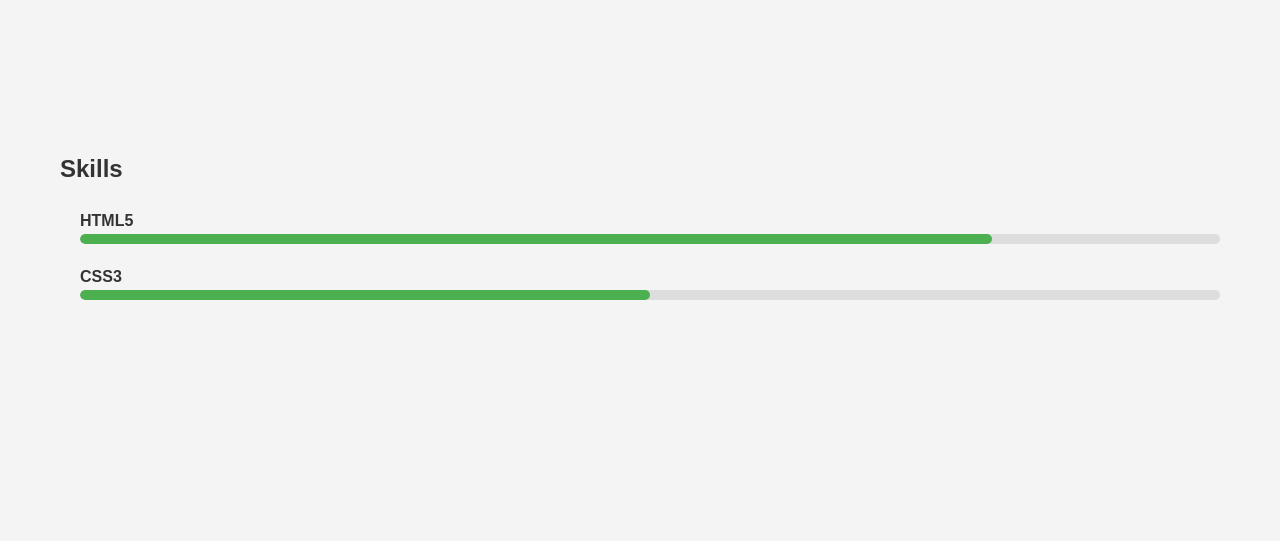
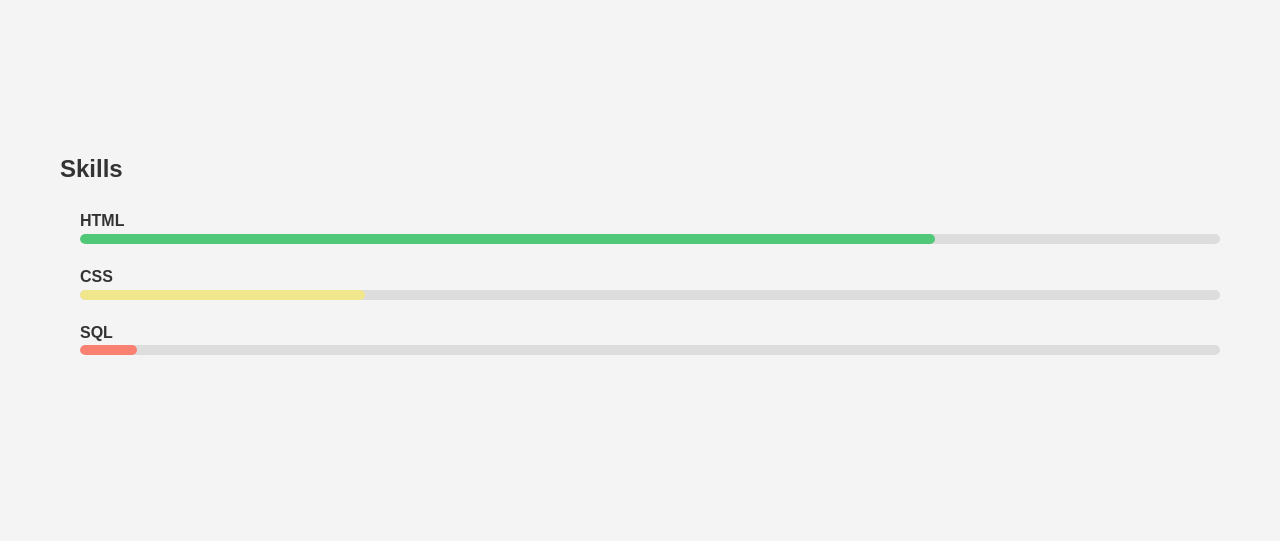
Before and after one commit to sleepypillowz/personal-web, a PHP site: page / in a window 1280 px wide. Shown: the part 2640-3181 px from the top of the page. Run offline with PHP 8.4, Linux system fonts and the light colour scheme.

Commit message:
added colors to skills

```diff
--- a/index.html
+++ b/index.html
@@ -20,6 +20,7 @@
           <li><a class="nav-link" href="#skills">Skills</a></li>
           <li><a class="nav-link" href="#portfolio">Portfolio</a></li>
           <li><a class="nav-link" href="#education">Education</a></li>
+          <li><a class="nav-link" href="#certificates">Certificates</a></li>
           <li><a class="nav-link" href="#contact">Contact</a></li>
         </ul>
       </nav>
@@ -82,19 +83,26 @@
       <h2>Skills</h2>
       <ul class="skills-list">
         <li class="skill-item">
-          <span class="skill-item-title">HTML5</span>
+          <span class="skill-item-title">HTML</span>
           <div class="skill-progress">
-            <div class="skill-progress-bar" style="width: 80%;"></div>
+            <div class="skill-progress-bar" style="width: 75%;"></div>
           </div>
         </li>
         <li class="skill-item">
-          <span class="skill-item-title">CSS3</span>
+          <span class="skill-item-title">CSS</span>
           <div class="skill-progress">
-            <div class="skill-progress-bar" style="width: 50%;"></div>
+            <div class="skill-progress-bar" style="width: 25%;"></div>
+          </div>
+        </li>
+        <li class="skill-item">
+          <span class="skill-item-title">SQL</span>
+          <div class="skill-progress">
+            <div class="skill-progress-bar" style="width: 5%;"></div>
           </div>
         </li>
       </ul>
     </section>
+
 
 
     <section id="portfolio">
--- a/script.js
+++ b/script.js
@@ -1,3 +1,4 @@
+//Smooth Scrolling
 document.addEventListener('DOMContentLoaded', function() {
     var navLinks = document.querySelectorAll('.nav-link');
     for (var i = 0; i < navLinks.length; i++) {
@@ -12,3 +13,20 @@ document.addEventListener('DOMContentLoaded', function() {
       });
     }
   });
+
+  // Change Skill Color
+  document.addEventListener("DOMContentLoaded", function() {
+    const skillProgressBars = document.querySelectorAll(".skill-progress-bar");
+
+    skillProgressBars.forEach(function(progressBar) {
+      const width = parseInt(progressBar.style.width, 10);
+
+      if (width >= 0 && width <= 24) {
+        progressBar.style.backgroundColor = "#FA8072";
+      } else if (width >= 25 && width <= 74) {
+        progressBar.style.backgroundColor = "#F0E68C";
+      } else if (width >= 75 && width <= 100) {
+        progressBar.style.backgroundColor = "#50C878";
+      }
+    });
+  });
--- a/style.css
+++ b/style.css
@@ -262,7 +262,9 @@ footer p {
   height: 100%;
   background-color: #4caf50;
   border-radius: 5px;
+  transition: background-color 0.3s;
 }
+
 /* skills */
 
 /* portfolio */
```
